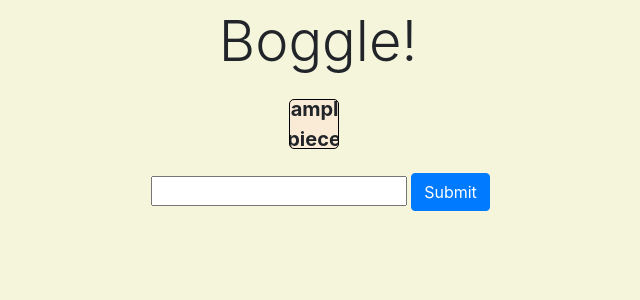
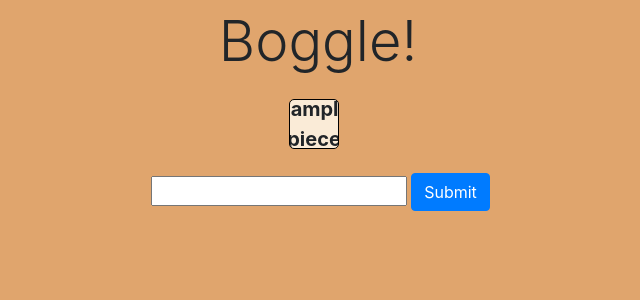
Before and after one commit to japamat/flask-boggle, a Flask app: template templates/board.html in a window 1280 px wide. Shown: the top 300 px of the page, without its empty margins (322-962 px from the left). Run offline with Flask 2, Linux system fonts and the light colour scheme; the template is opened without the code that fills it: most values are stand-ins (such as "Sample title", 1, 10 or a date in 2020); parts of the project's set-up code (start-up, migrations or seed data) failed here and were passed over; some libraries are stand-ins or nearby versions.

Commit message:
changed bg color

```diff
--- a/static/style.css
+++ b/static/style.css
@@ -1,5 +1,5 @@
 body {
-    background-color: beige
+    background-color: rgb(224, 165, 109)
 }
 
 
```
